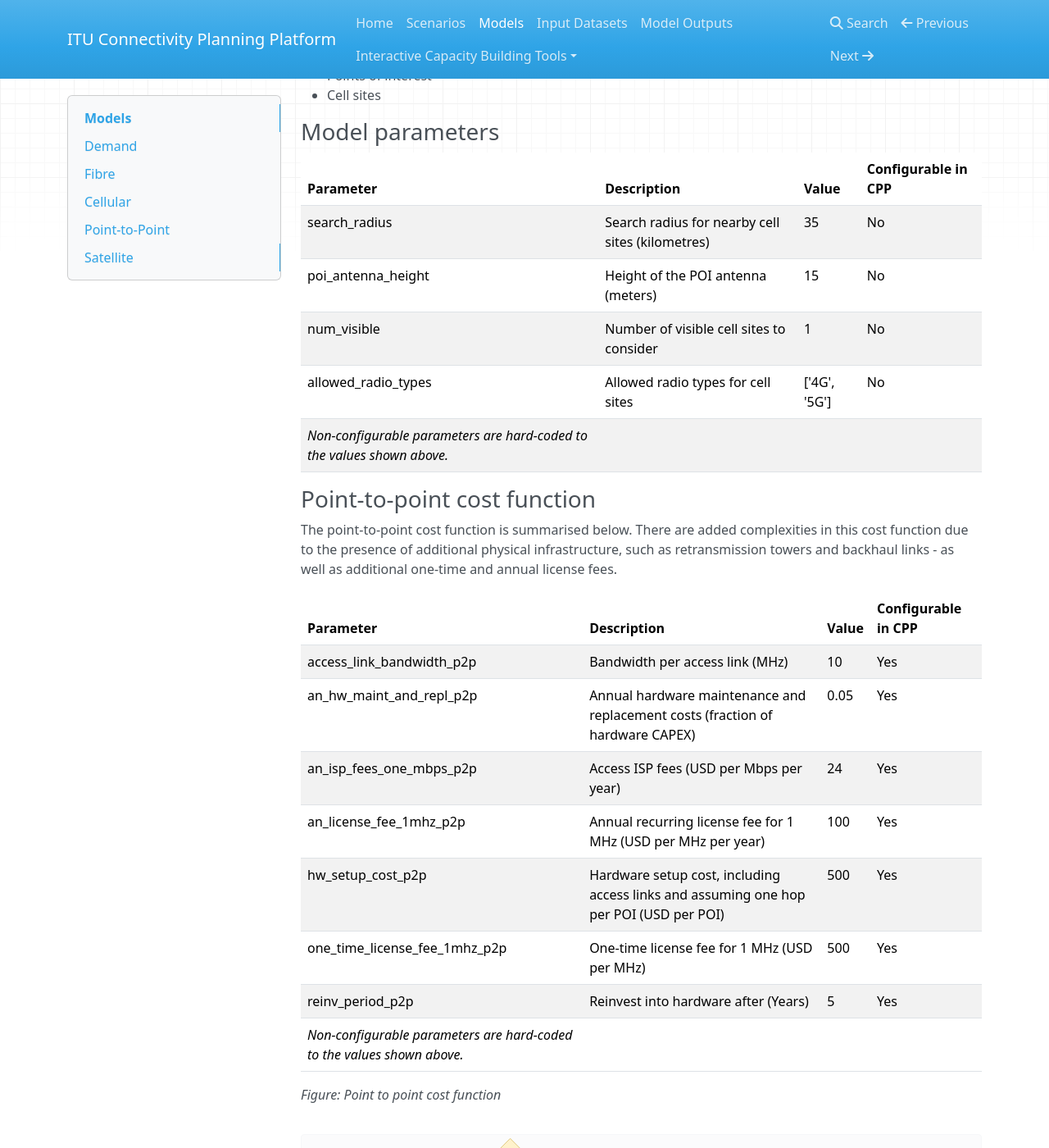
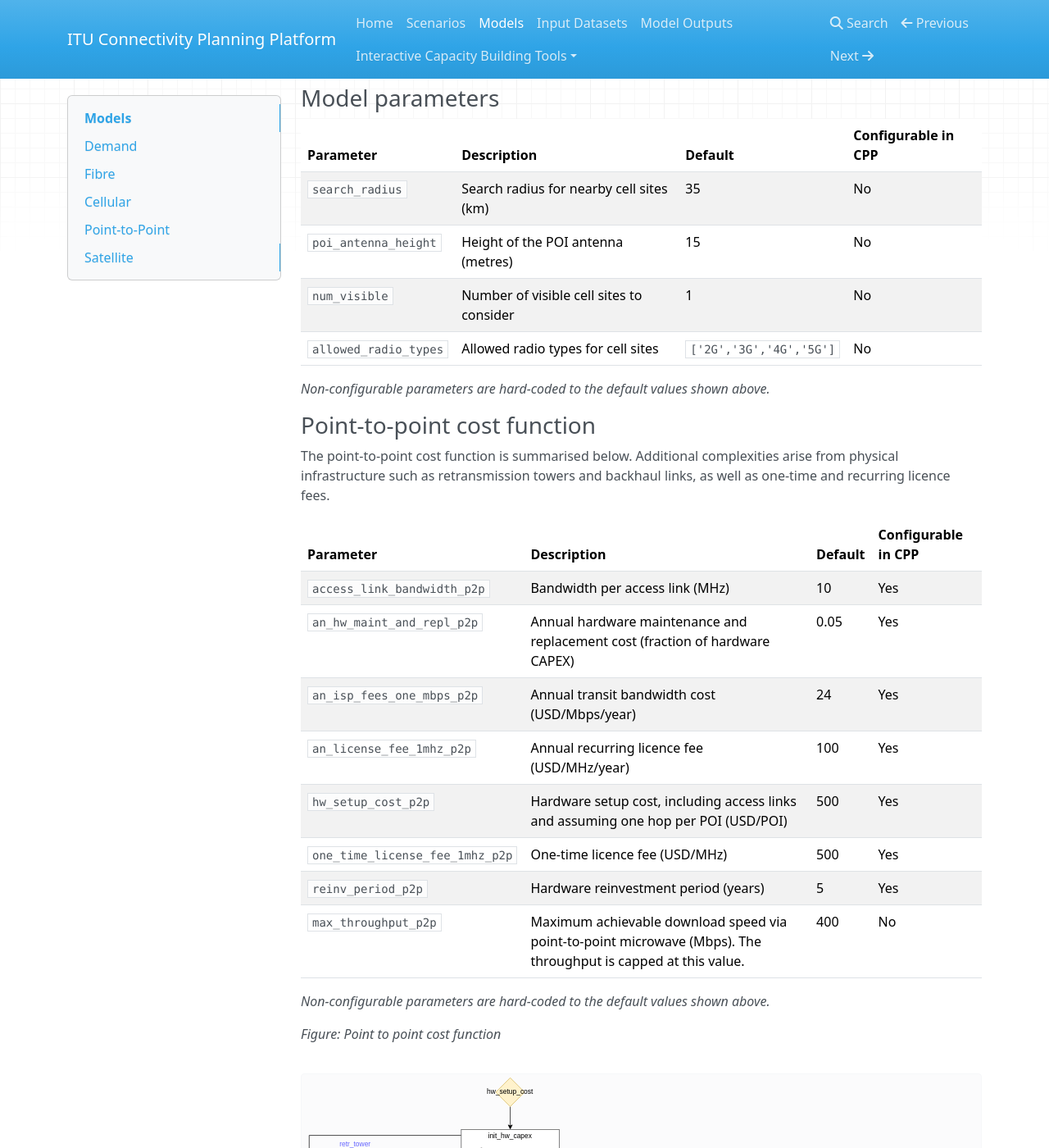
Before and after one commit to FNS-Division/cpp-user-guide, an MkDocs documentation site: the page built from docs/models.md, in a window 1280 px wide and 1400 px high, scrolled down 9831 px. Shown: the whole window at 82% size. Built offline with MkDocs 1.6.1, drawn with Linux system fonts in a browser that asks for light colours; nearby versions of some CDN libraries; formulas are drawn with MathJax 3; some of the changed text lies outside the part shown.

Commit message:
refactor: update parameter names and descriptions for clarity in models documentation

```diff
--- a/docs/models.md
+++ b/docs/models.md
@@ -85,26 +85,28 @@
 
 ### Model parameters
 
-| Parameter | Description | Value | Configurable in CPP |
-|------------|-------------|-------|---------------------|
-| max_connection_distance | Maximum allowable distance for a single connection (meters) | 50,000 | Yes |
-| network_type | Type of road network to consider (e.g., all public roads) | all_public | No |
-| distance_metric | Metric to compute distances in the network (e.g., 'length') | length | No |
-| n_clusters | Number of geographical clusters used for analysis (1 means no clustering) | 1 | No |
-| use_road_data | Whether to use road network data for distance calculations | True | No |
-_Non-configurable parameters are hard-coded to the values shown above._
+| Parameter | Description | Default | Configurable in CPP |
+|---|---|---|---|
+| `max_connection_distance` | Maximum allowable distance for a single connection (metres) | 50,000 | Yes |
+| `network_type` | Type of road network to consider | `all_public` | No |
+| `distance_metric` | Metric used to compute distances in the network | `length` | No |
+| `n_clusters` | Number of geographical clusters used for analysis (1 = no clustering) | 1 | No |
+| `use_road_data` | Whether to use road network data for distance calculations | `True` | No |
+
+_Non-configurable parameters are hard-coded to the default values shown above._
 
 ### Fibre cost function
 
-The fibre cost function is summarised below. The CAPEX cost for each POI is dependent on the amount of fibre required to connect that school.
+The fibre cost function is summarised below. The CAPEX cost for each POI depends on the length of fibre required to connect it.
 
-| Parameter | Description | Value | Configurable in CPP |
-|------------|-------------|---------------|---------------------|
-| hw_setup_cost_fibre | Hardware setup cost per point of interest (USD/POI) | 500 | Yes |
-| focl_constr_cost_fibre | Fibre optic cable construction cost per kilometre (USD/km) | 8,000 | Yes |
-| reinv_period_fibre | Hardware reinvestment period (years) | 3 | Yes |
-| an_hw_maint_and_repl_fibre | Annual hardware maintenance and replacement cost (fraction of initial CAPEX) | 0.1 | Yes |
-| an_isp_fees_one_mbps_fibre | Annual transit bandwidth cost (USD per Mbps per year) | 31.8 | Yes |
+| Parameter | Description | Default | Configurable in CPP |
+|---|---|---|---|
+| `hw_setup_cost_fibre` | Hardware setup cost per POI (USD) | 500 | Yes |
+| `focl_constr_cost_fibre` | Fibre optic cable construction cost (USD/km) | 8,000 | Yes |
+| `reinv_period_fibre` | Hardware reinvestment period (years) | 3 | Yes |
+| `an_hw_maint_and_repl_fibre` | Annual hardware maintenance and replacement cost (fraction of initial CAPEX) | 0.1 | Yes |
+| `an_isp_fees_one_mbps_fibre` | Annual transit bandwidth cost (USD/Mbps/year) | 31.8 | Yes |
+| `max_throughput_fiber` | Maximum achievable download speed via fibre (Mbps). The throughput is capped at this value. | 15,000 | No |
 
 _Non-configurable parameters are hard-coded to the values shown above._
 
@@ -133,23 +135,26 @@
 
 ### Model parameters
 
-| Parameter | Description | Value | Configurable in CPP |
-|-----------|-------------|---------------|-------------------|
-| coverage_distance | Distance around cell sites to assume coverage if no map is available (meters) | 1,000 | No |
-| coverage_type | Default network type for coverage buffers if no map is available | 4G | No |
-_Non-configurable parameters are hard-coded to the values shown above._
+| Parameter | Description | Default | Configurable in CPP |
+|---|---|---|---|
+| `coverage_distance` | Distance around cell sites used to approximate coverage when no map is available (metres) | 1,000 | No |
+| `coverage_type` | Default network type for coverage buffers when no map is available | `4G` | No |
+
+_Non-configurable parameters are hard-coded to the default values shown above._
 
 ### Cellular cost function
 
 The cellular cost function is summarised below.
 
-| Parameter | Description | Value | Configurable in CPP |
-|------------|-------------|---------------|---------------------|
-| hw_setup_cost_p2area | Hardware setup cost per point of interest (USD/POI) | 80 | Yes |
-| an_hw_maint_and_repl_p2area | Annual hardware maintenance and replacement cost (fraction of initial CAPEX) | 0.1 | Yes |
-| an_isp_fees_one_mbps_p2area | Annual ISP fees (USD per Mbps per year) | 24 | Yes |
-| reinv_period_p2area | Reinvest into hardware after (Years) | 3 | Yes |
-_Non-configurable parameters are hard-coded to the values shown above._
+| Parameter | Description | Default | Configurable in CPP |
+|---|---|---|---|
+| `hw_setup_cost_p2area` | Hardware setup cost per POI (USD) | 80 | Yes |
+| `an_hw_maint_and_repl_p2area` | Annual hardware maintenance and replacement cost (fraction of initial CAPEX) | 0.1 | Yes |
+| `an_isp_fees_one_mbps_p2area` | Annual transit bandwidth cost (USD/Mbps/year) | 24 | Yes |
+| `reinv_period_p2area` | Hardware reinvestment period (years) | 3 | Yes |
+| `max_throughput_p2area` | Maximum achievable download speed via cellular (Mbps). The throughput is capped at this value. | 200 | No |
+
+_Non-configurable parameters are hard-coded to the default values shown above._
 
 _Figure: Cellular cost function_
 
@@ -178,28 +183,31 @@
 
 ### Model parameters
 
-| Parameter | Description | Value | Configurable in CPP |
-|------------|-------------|---------------|---------------------|
-| search_radius | Search radius for nearby cell sites (kilometres) | 35 | No |
-| poi_antenna_height | Height of the POI antenna (meters) | 15 | No |
-| num_visible | Number of visible cell sites to consider | 1 | No |
-| allowed_radio_types | Allowed radio types for cell sites | ['4G', '5G'] | No |
-_Non-configurable parameters are hard-coded to the values shown above._
+| Parameter | Description | Default | Configurable in CPP |
+|---|---|---|---|
+| `search_radius` | Search radius for nearby cell sites (km) | 35 | No |
+| `poi_antenna_height` | Height of the POI antenna (metres) | 15 | No |
+| `num_visible` | Number of visible cell sites to consider | 1 | No |
+| `allowed_radio_types` | Allowed radio types for cell sites | `['2G','3G','4G','5G']` | No |
+
+_Non-configurable parameters are hard-coded to the default values shown above._
 
 ### Point-to-point cost function
 
-The point-to-point cost function is summarised below. There are added complexities in this cost function due to the presence of additional physical infrastructure, such as retransmission towers and backhaul links - as well as additional one-time and annual license fees.
+The point-to-point cost function is summarised below. Additional complexities arise from physical infrastructure such as retransmission towers and backhaul links, as well as one-time and recurring licence fees.
 
-| Parameter | Description | Value | Configurable in CPP |
-|------------|-------------|-------|---------------------|
-| access_link_bandwidth_p2p | Bandwidth per access link (MHz) | 10 | Yes |
-| an_hw_maint_and_repl_p2p | Annual hardware maintenance and replacement costs (fraction of hardware CAPEX) | 0.05 | Yes |
-| an_isp_fees_one_mbps_p2p | Access ISP fees (USD per Mbps per year) | 24 | Yes |
-| an_license_fee_1mhz_p2p | Annual recurring license fee for 1 MHz (USD per MHz per year) | 100 | Yes |
-| hw_setup_cost_p2p | Hardware setup cost, including access links and assuming one hop per POI (USD per POI) | 500 | Yes |
-| one_time_license_fee_1mhz_p2p | One-time license fee for 1 MHz (USD per MHz) | 500 | Yes |
-| reinv_period_p2p | Reinvest into hardware after (Years) | 5 | Yes |
-_Non-configurable parameters are hard-coded to the values shown above._
+| Parameter | Description | Default | Configurable in CPP |
+|---|---|---|---|
+| `access_link_bandwidth_p2p` | Bandwidth per access link (MHz) | 10 | Yes |
+| `an_hw_maint_and_repl_p2p` | Annual hardware maintenance and replacement cost (fraction of hardware CAPEX) | 0.05 | Yes |
+| `an_isp_fees_one_mbps_p2p` | Annual transit bandwidth cost (USD/Mbps/year) | 24 | Yes |
+| `an_license_fee_1mhz_p2p` | Annual recurring licence fee (USD/MHz/year) | 100 | Yes |
+| `hw_setup_cost_p2p` | Hardware setup cost, including access links and assuming one hop per POI (USD/POI) | 500 | Yes |
+| `one_time_license_fee_1mhz_p2p` | One-time licence fee (USD/MHz) | 500 | Yes |
+| `reinv_period_p2p` | Hardware reinvestment period (years) | 5 | Yes |
+| `max_throughput_p2p` | Maximum achievable download speed via point-to-point microwave (Mbps). The throughput is capped at this value. | 400 | No |
+
+_Non-configurable parameters are hard-coded to the default values shown above._
 
 _Figure: Point to point cost function_
 
@@ -221,13 +229,15 @@
 
 The satellite cost function is summarised below.
 
-| Parameter | Description | Value | Configurable in CPP |
-|------------|-------------|-------|---------------------|
-| hw_setup_cost_sat | Hardware setup cost per point of interest (USD/POI) | 3,000 | Yes |
-| an_hw_maint_and_repl_sat | Annual hardware maintenance and replacement costs (fraction of hardware CAPEX) | 0.04 | Yes |
-| an_isp_fees_one_mbps_sat | Access ISP fees (USD per Mbps per year) | 24 | Yes |
-| reinv_period_sat | Reinvest into hardware after (Years) | 5 | Yes |
-_Non-configurable parameters are hard-coded to the values shown above._
+| Parameter | Description | Default | Configurable in CPP |
+|---|---|---|---|
+| `hw_setup_cost_sat` | Hardware setup cost per POI (USD) | 3,000 | Yes |
+| `an_hw_maint_and_repl_sat` | Annual hardware maintenance and replacement cost (fraction of hardware CAPEX) | 0.04 | Yes |
+| `an_isp_fees_one_mbps_sat` | Annual transit bandwidth cost (USD/Mbps/year) | 24 | Yes |
+| `reinv_period_sat` | Hardware reinvestment period (years) | 5 | Yes |
+| `max_throughput_sat` | Maximum achievable download speed via satellite (Mbps). The throughput is capped at this value. | 200 | No |
+
+_Non-configurable parameters are hard-coded to the default values shown above._
 
 _Figure: Satellite cost function_
 
```
Also changed, not shown: other parts of docs/models.md (+2 -2 lines).
